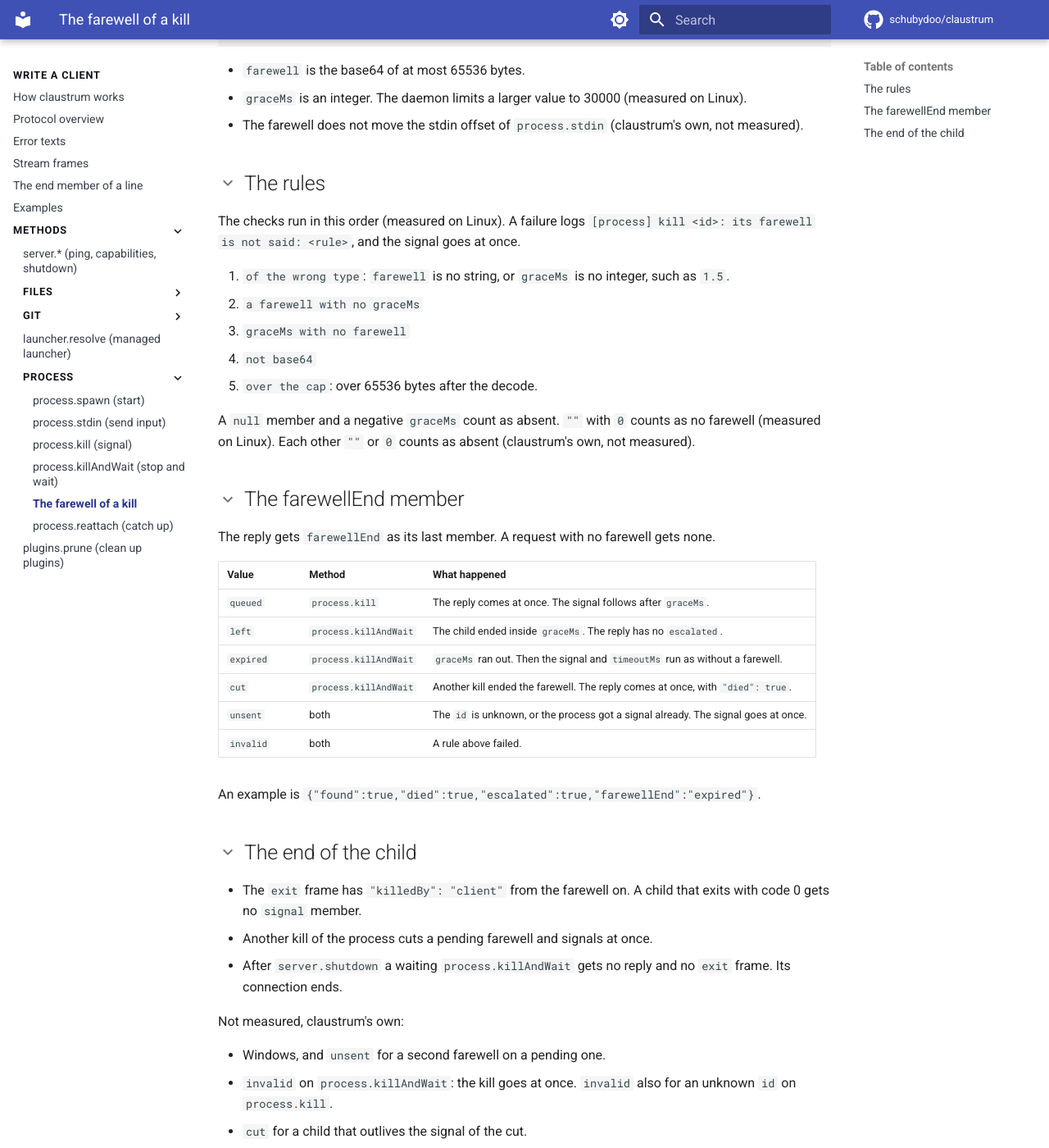
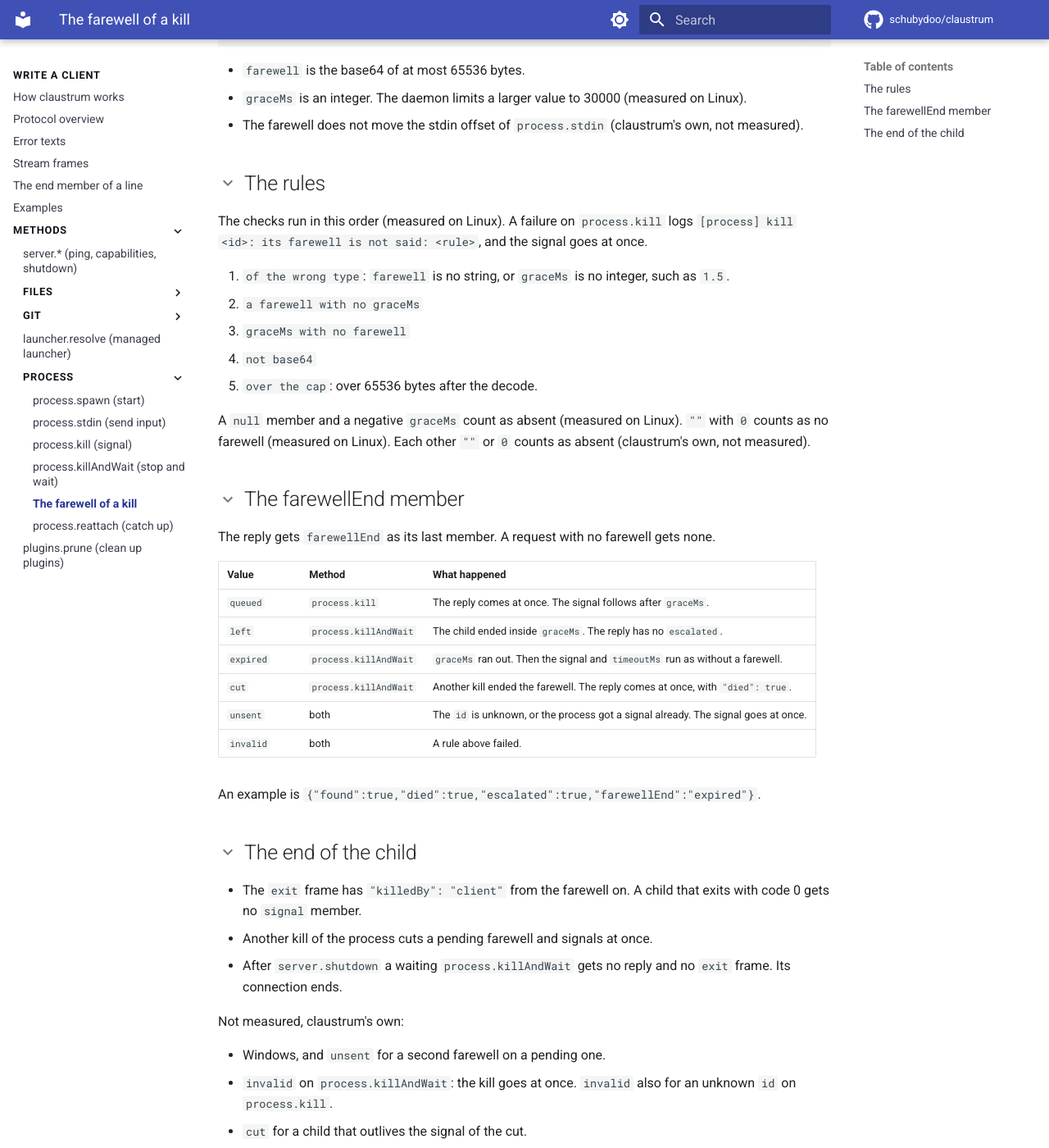
Before and after one commit to schubydoo/claustrum, an MkDocs documentation site: the page built from docs/protocol/process-farewell.md, in a window 1280 px wide and 1400 px high, scrolled down 345 px. Shown: the whole window at 82% size. Built offline with MkDocs 1.6.1 and Material for MkDocs 9.7.7, drawn with Linux system fonts in a browser that asks for light colours; comment, search, counter and statistics services are not loaded; some of the changed text lies outside the part shown.

Commit message:
docs: scope the farewell log line to process.kill
The failed-rule log line is measured for process.kill only, so the farewell
page lists the process.killAndWait line as not measured. The null and negative
graceMs rule names Linux. The changeset no longer repeats the exit line of the
log-lines fragment.

Co-Authored-By: Claude Opus 5.5 <noreply@anthropic.com>

```diff
--- a/docs/protocol/process-farewell.md
+++ b/docs/protocol/process-farewell.md
@@ -14,7 +14,7 @@ An untagged rule on this page matches build `52d82f0a`, measured on Linux and ma
 
 ## The rules
 
-The checks run in this order (measured on Linux). A failure logs `[process] kill <id>: its farewell is not said: <rule>`, and the signal goes at once.
+The checks run in this order (measured on Linux). A failure on `process.kill` logs `[process] kill <id>: its farewell is not said: <rule>`, and the signal goes at once.
 
 1. `of the wrong type`: `farewell` is no string, or `graceMs` is no integer, such as `1.5`.
 2. `a farewell with no graceMs`
@@ -22,7 +22,7 @@ The checks run in this order (measured on Linux). A failure logs `[process] kill
 4. `not base64`
 5. `over the cap`: over 65536 bytes after the decode.
 
-A `null` member and a negative `graceMs` count as absent. `""` with `0` counts as no farewell (measured on Linux). Each other `""` or `0` counts as absent (claustrum's own, not measured).
+A `null` member and a negative `graceMs` count as absent (measured on Linux). `""` with `0` counts as no farewell (measured on Linux). Each other `""` or `0` counts as absent (claustrum's own, not measured).
 
 ## The farewellEnd member
 
@@ -50,4 +50,5 @@ Not measured, claustrum's own:
 - Windows, and `unsent` for a second farewell on a pending one.
 - `invalid` on `process.killAndWait`: the kill goes at once. `invalid` also for an unknown `id` on `process.kill`.
 - `cut` for a child that outlives the signal of the cut.
+- The log line of a failed rule on `process.killAndWait`.
 - Under `-keep-children` a shutdown sends the signal of each pending farewell at once.
```
Also changed, not shown: .changeset/kill-farewell.md (+1 -1 lines), docs/DAEMON.md (+1 -1 lines), docs/protocol/process-killandwait.md (+1 -1 lines).
